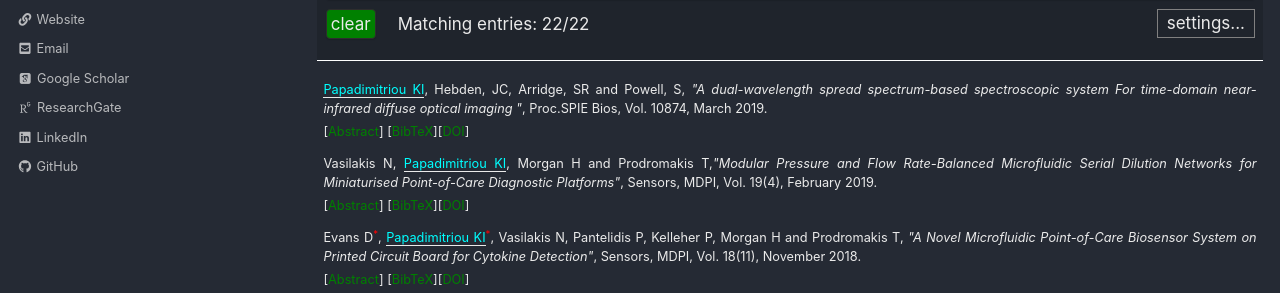
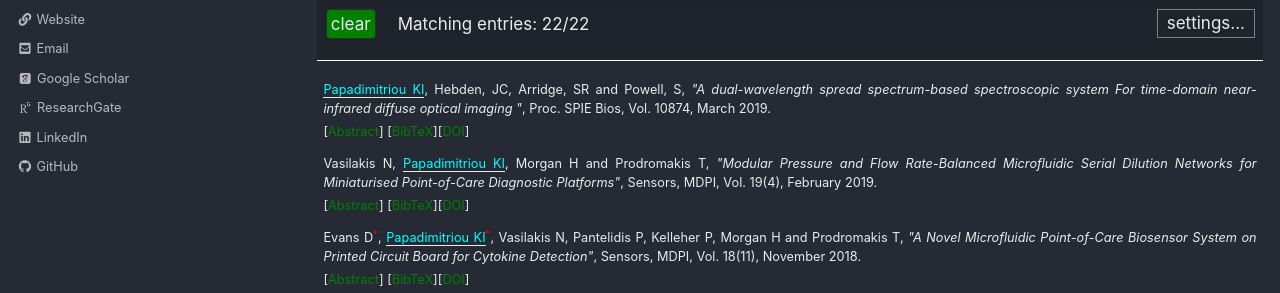
Before and after one commit to kostaspapadimitriou/kostaspapadimitriou.github.io, a Jekyll site: the page built from Publications.md, in a window 1280 px wide and 900 px high. Shown: the part 385-678 px from the top of the window. Built offline with Jekyll 4.4.1, drawn with Linux system fonts in a browser that asks for light colours; nearby versions of some CDN libraries; some web fonts are replaced.

```diff
--- a/_layouts/publications.html
+++ b/_layouts/publications.html
@@ -427,7 +427,7 @@ p.infolinks { margin: 0.3em 0em 0em 0em; padding: 0px; }
 <table id="qs_table" border="1">
 <tbody>
 <tr id="Papadimitriou2019SPIE" class="entry">
-	<td><font color="aqua"> <u>Papadimitriou KI</u></font>, Hebden, JC, Arridge, SR and Powell, S, <i>"A dual-wavelength spread spectrum-based spectroscopic system For time-domain near-infrared diffuse optical imaging "</i>, Proc.SPIE Bios, Vol. 10874, March 2019.
+	<td><font color="aqua"> <u>Papadimitriou KI</u></font>, Hebden, JC, Arridge, SR and Powell, S, <i>"A dual-wavelength spread spectrum-based spectroscopic system For time-domain near-infrared diffuse optical imaging "</i>, Proc. SPIE Bios, Vol. 10874, March 2019.
 	<p class="infolinks">[<a href="javascript:toggleInfo('Papadimitriou2019SPIE','abstract')">Abstract</a>] [<a href="javascript:toggleInfo('Papadimitriou2019SPIE','bibtex')">BibTeX</a>][<a href="https://doi.org/10.1117/12.2507992" target="_blank">DOI</a>]</p>
 	</td>
 </tr>
@@ -438,7 +438,7 @@ p.infolinks { margin: 0.3em 0em 0em 0em; padding: 0px; }
 <td><b>BibTeX</b>:
 <pre>
 @proceeding{Papadimitriou2019SPIE,
-  author = {Papadimitriou, Konstantinos I and Hebden, Jeremy C and Arridge, Simon R and Powell, Samuel},
+  author = {Papadimitriou, Konstantinos I and Hebden Jeremy C and Arridge Simon R and Powell Samuel},
   title = {A dual-wavelength spread spectrum-based spectroscopic system For time-domain near-infrared diffuse optical imaging},
   journal = {Proc.SPIE},
   year = {2019},
@@ -449,7 +449,7 @@ p.infolinks { margin: 0.3em 0em 0em 0em; padding: 0px; }
 </pre></td>
 </tr>
 <tr id="vasilakis2019modular" class="entry">
-	<td>Vasilakis N, <font color="aqua"> <u>Papadimitriou KI</u></font>, Morgan H and Prodromakis T,<i>"Modular Pressure and Flow Rate-Balanced Microfluidic Serial Dilution Networks for Miniaturised Point-of-Care Diagnostic Platforms"</i>, Sensors, MDPI, Vol. 19(4), February 2019.
+	<td>Vasilakis N, <font color="aqua"> <u>Papadimitriou KI</u></font>, Morgan H and Prodromakis T, <i>"Modular Pressure and Flow Rate-Balanced Microfluidic Serial Dilution Networks for Miniaturised Point-of-Care Diagnostic Platforms"</i>, Sensors, MDPI, Vol. 19(4), February 2019.
 	<p class="infolinks">[<a href="javascript:toggleInfo('vasilakis2019modular','abstract')">Abstract</a>] [<a href="javascript:toggleInfo('vasilakis2019modular','bibtex')">BibTeX</a>][<a href="https://doi.org/10.3390/s19040911" target="_blank">DOI</a>]</p>
 	</td>
 </tr>
```
